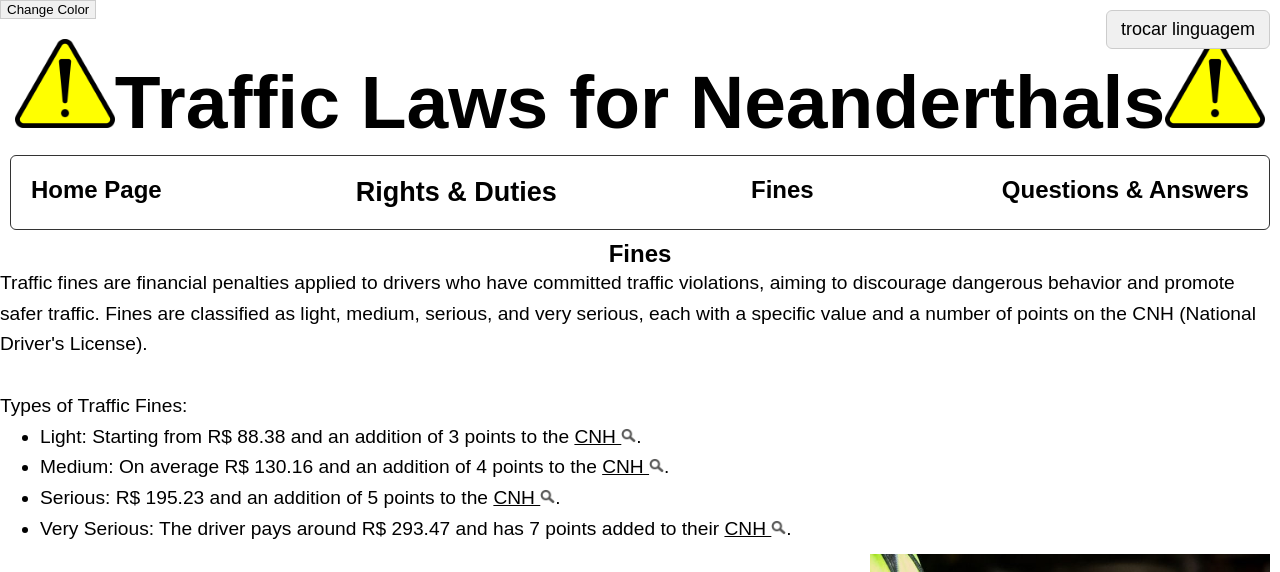
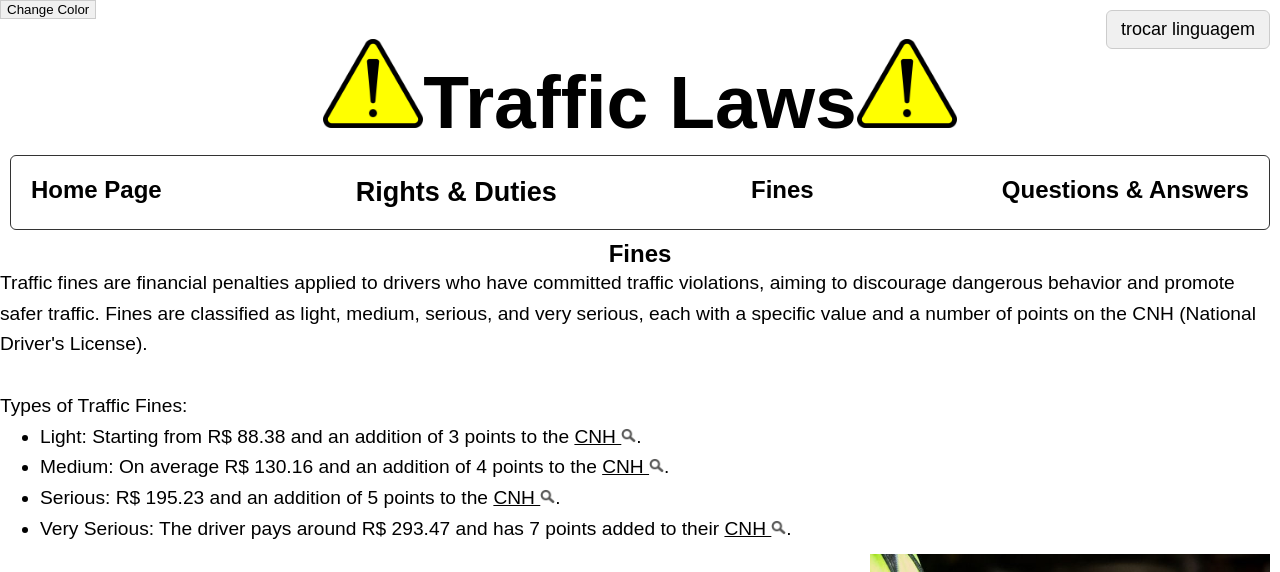
Before and after one commit to Ferzzbloxer/leis-e-deveres-projetoIntegrador, a plain HTML site: page Página/multas.html in a window 1280 px wide. Both pictures are taken after a click on the button "Toggle Language". Shown: the top 572 px of the page. Drawn offline with Linux system fonts and the light colour scheme.

Commit message:
Add files via upload

```diff
--- a/Página/multas.html
+++ b/Página/multas.html
@@ -39,7 +39,7 @@
 
 
             <center><div class="título" id="eng">
-                <img src="imgs/warning-icon_bordered.webp" alt="warning-icon" class="warning-icon_bordered1"><!----><h1 class="titulo_">Traffic Laws for Neanderthals</h1><!----><img src="imgs/warning-icon_bordered.webp" alt="warning-icon" class="warning-icon_bordered2">
+                <img src="imgs/warning-icon_bordered.webp" alt="warning-icon" class="warning-icon_bordered1"><!----><h1 class="titulo_">Traffic Laws</h1><!----><img src="imgs/warning-icon_bordered.webp" alt="warning-icon" class="warning-icon_bordered2">
              <button  class="botaotrocar" onclick="toggleLanguage()">trocar linguagem</button>
             </div></center>
 
```
